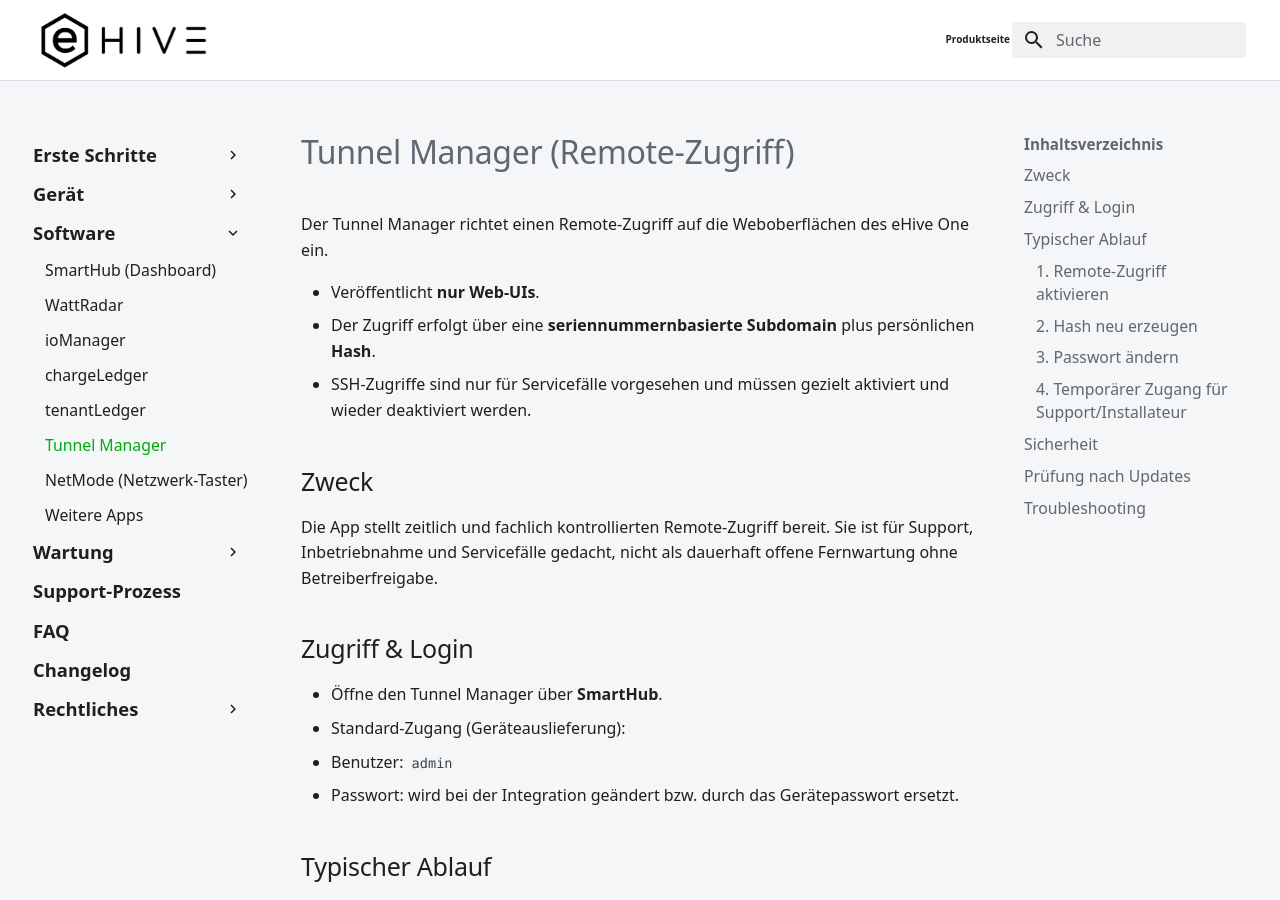
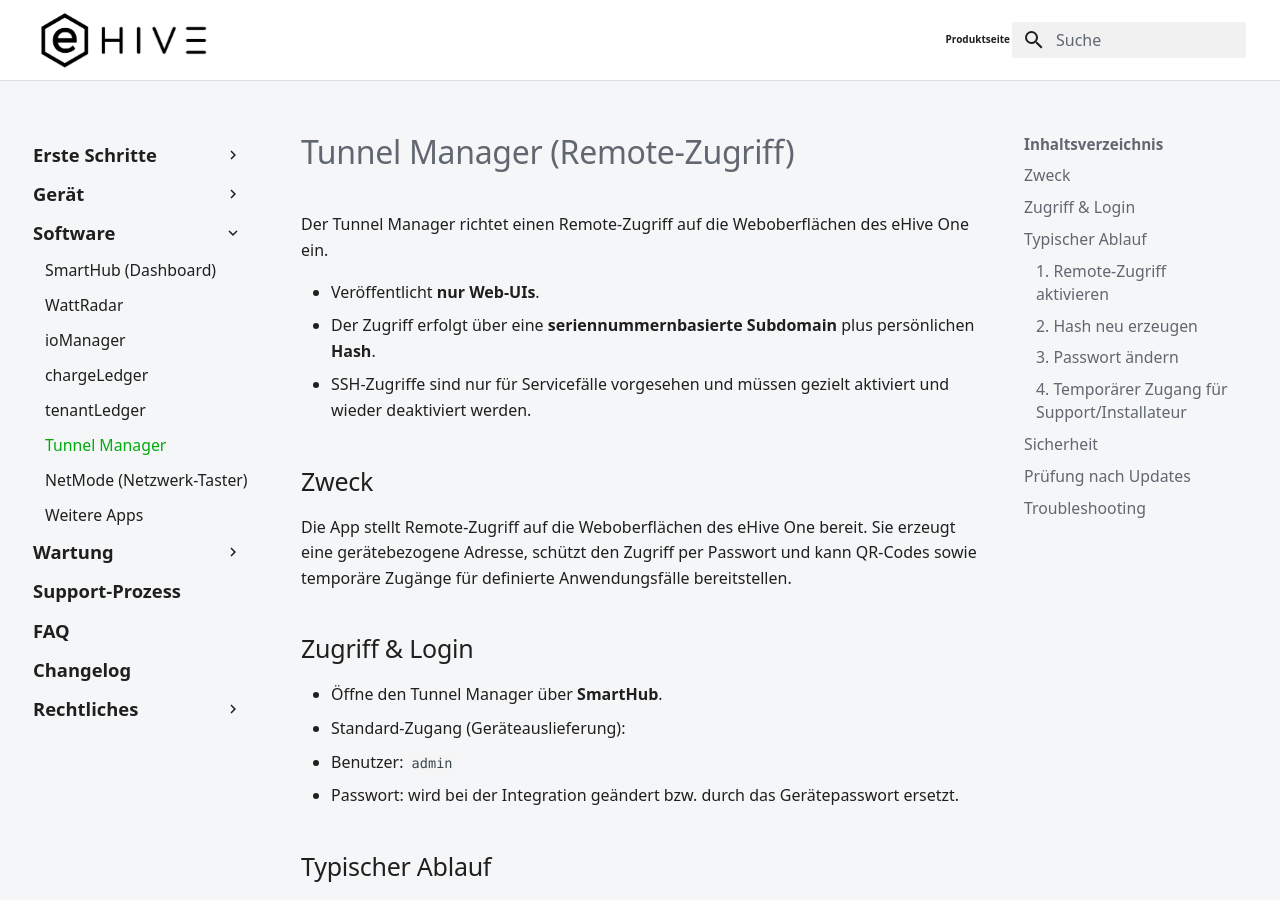
Before and after one commit to ehive-dev/doc, an MkDocs documentation site: the page built from docs/software/tunnel-manager.md, in a window 1280 px wide and 900 px high. Built offline with MkDocs 1.6.1 and Material for MkDocs 9.7.7, drawn with Linux system fonts in a browser that asks for light colours.

Commit message:
Correct tunnel manager purpose text

```diff
--- a/docs/software/tunnel-manager.md
+++ b/docs/software/tunnel-manager.md
@@ -8,7 +8,7 @@ Der Tunnel Manager richtet einen Remote-Zugriff auf die Weboberflächen des eHiv
 
 ## Zweck
 
-Die App stellt zeitlich und fachlich kontrollierten Remote-Zugriff bereit. Sie ist für Support, Inbetriebnahme und Servicefälle gedacht, nicht als dauerhaft offene Fernwartung ohne Betreiberfreigabe.
+Die App stellt Remote-Zugriff auf die Weboberflächen des eHive One bereit. Sie erzeugt eine gerätebezogene Adresse, schützt den Zugriff per Passwort und kann QR-Codes sowie temporäre Zugänge für definierte Anwendungsfälle bereitstellen.
 
 ## Zugriff & Login
 
```
